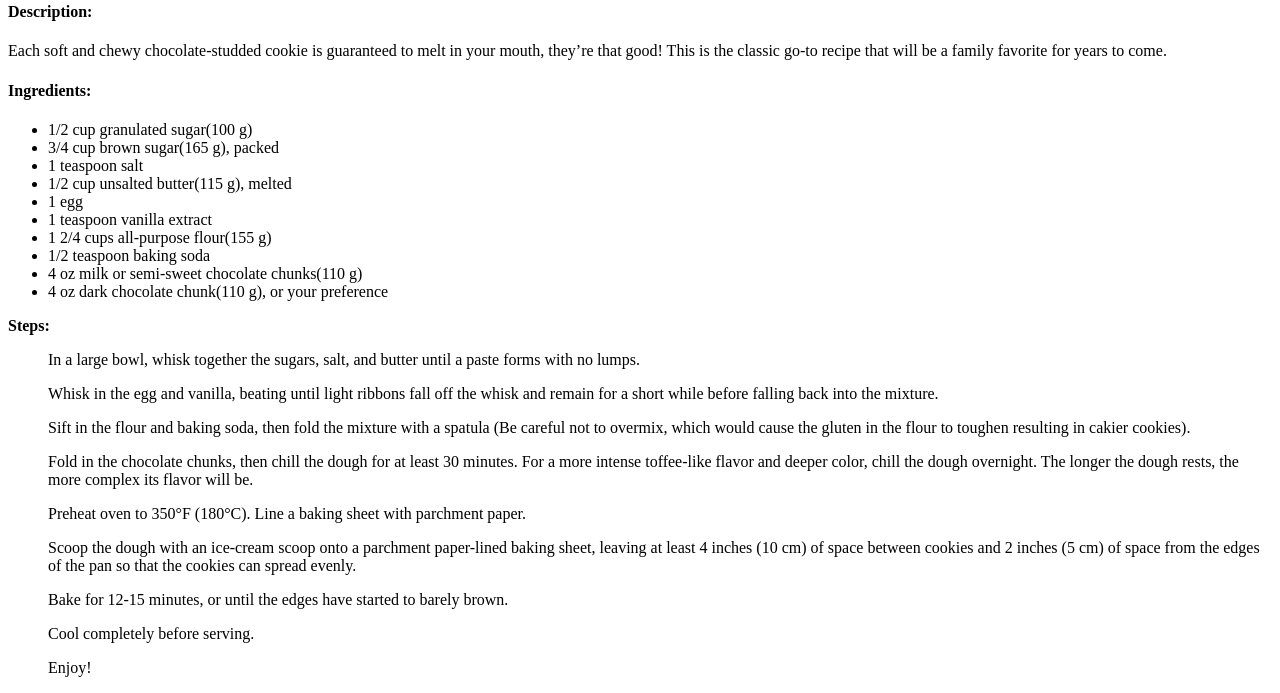
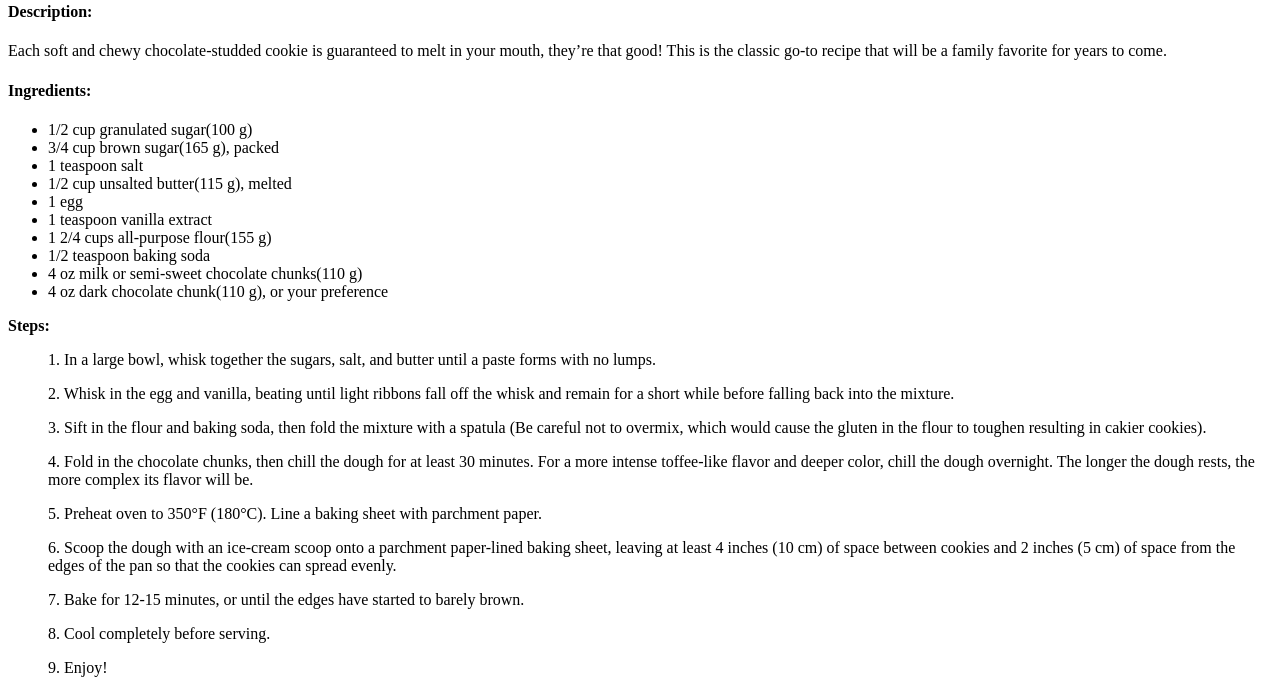
Before and after one commit to CordoBry9/odin-recipes, a plain HTML site: page recipes/cookies.html in a window 1280 px wide. Shown: the part 402-1095 px from the top of the page. Drawn offline with Linux system fonts and the light colour scheme.

Commit message:
Added numbering to ol in cookies.html Made change for the sake of viewer clarity and understanding.

```diff
--- a/recipes/cookies.html
+++ b/recipes/cookies.html
@@ -25,15 +25,15 @@
         </ul>
         <p><b>Steps:</b></p>
         <p>
-            <ol>In a large bowl, whisk together the sugars, salt, and butter until a paste forms with no lumps.</ol>
-            <ol>Whisk in the egg and vanilla, beating until light ribbons fall off the whisk and remain for a short while before falling back into the mixture.</ol>
-            <ol>Sift in the flour and baking soda, then fold the mixture with a spatula (Be careful not to overmix, which would cause the gluten in the flour to toughen resulting in cakier cookies).</ol>
-            <ol>Fold in the chocolate chunks, then chill the dough for at least 30 minutes. For a more intense toffee-like flavor and deeper color, chill the dough overnight. The longer the dough rests, the more complex its flavor will be.</ol>
-            <ol>Preheat oven to 350°F (180°C). Line a baking sheet with parchment paper.</ol>
-            <ol>Scoop the dough with an ice-cream scoop onto a parchment paper-lined baking sheet, leaving at least 4 inches (10 cm) of space between cookies and 2 inches (5 cm) of space from the edges of the pan so that the cookies can spread evenly.</ol>
-            <ol>Bake for 12-15 minutes, or until the edges have started to barely brown.</ol>
-            <ol>Cool completely before serving.</ol>
-            <ol>Enjoy!</ol>
+            <ol>1. In a large bowl, whisk together the sugars, salt, and butter until a paste forms with no lumps.</ol>
+            <ol>2. Whisk in the egg and vanilla, beating until light ribbons fall off the whisk and remain for a short while before falling back into the mixture.</ol>
+            <ol>3. Sift in the flour and baking soda, then fold the mixture with a spatula (Be careful not to overmix, which would cause the gluten in the flour to toughen resulting in cakier cookies).</ol>
+            <ol>4. Fold in the chocolate chunks, then chill the dough for at least 30 minutes. For a more intense toffee-like flavor and deeper color, chill the dough overnight. The longer the dough rests, the more complex its flavor will be.</ol>
+            <ol>5. Preheat oven to 350°F (180°C). Line a baking sheet with parchment paper.</ol>
+            <ol>6. Scoop the dough with an ice-cream scoop onto a parchment paper-lined baking sheet, leaving at least 4 inches (10 cm) of space between cookies and 2 inches (5 cm) of space from the edges of the pan so that the cookies can spread evenly.</ol>
+            <ol>7. Bake for 12-15 minutes, or until the edges have started to barely brown.</ol>
+            <ol>8. Cool completely before serving.</ol>
+            <ol>9. Enjoy!</ol>
         </p>
 
 </body>
```
